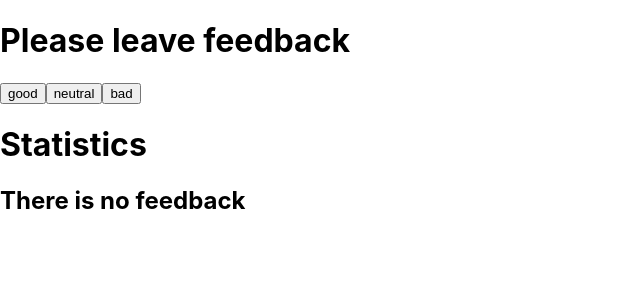
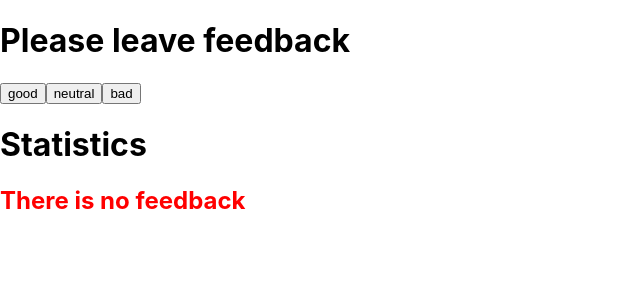
Before and after one commit to soulsword1/goit-react-hw-04-feedback, a React (Create React App) app: page / in a window 1280 px wide. Shown: the top 300 px of the page, without its empty margins (0-640 px from the left). Built offline with nearby package versions, Linux system fonts and the light colour scheme.

Commit message:
notification style

```diff
--- a/src/components/Notification/Notification.js
+++ b/src/components/Notification/Notification.js
@@ -1,7 +1,8 @@
 import PropTypes from 'prop-types';
+import { NotificationMessage } from "./Notification.styled";
 
 export default function Notification({ message }) {
-  return <h2>{message}</h2>;
+  return <NotificationMessage>{message}</NotificationMessage>;
 }
 
 Notification.propTypes = {
--- a/src/components/Notification/Notification.styled.js
+++ b/src/components/Notification/Notification.styled.js
@@ -1 +1,5 @@
 import styled from '@emotion/styled';
+
+export const NotificationMessage = styled.h2`
+    color: red;
+`
```
